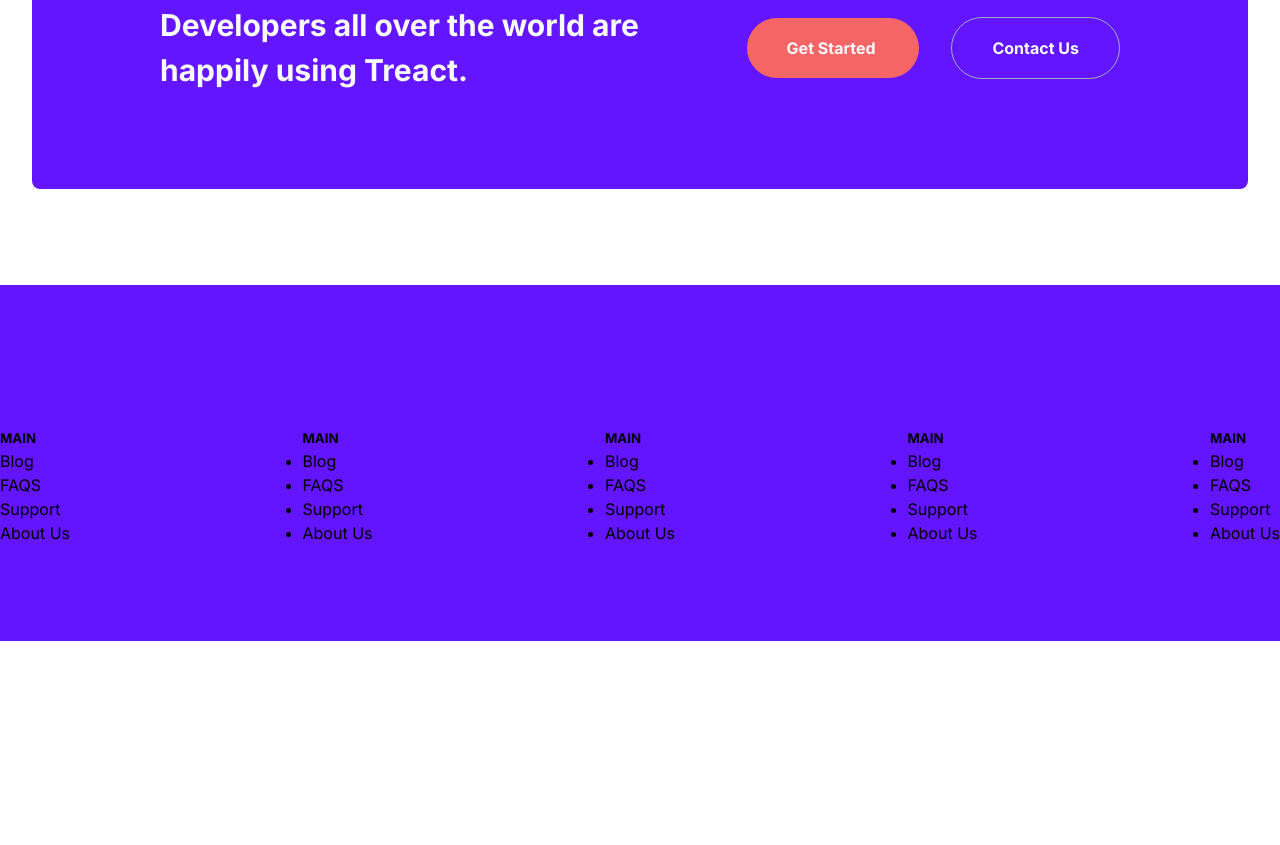
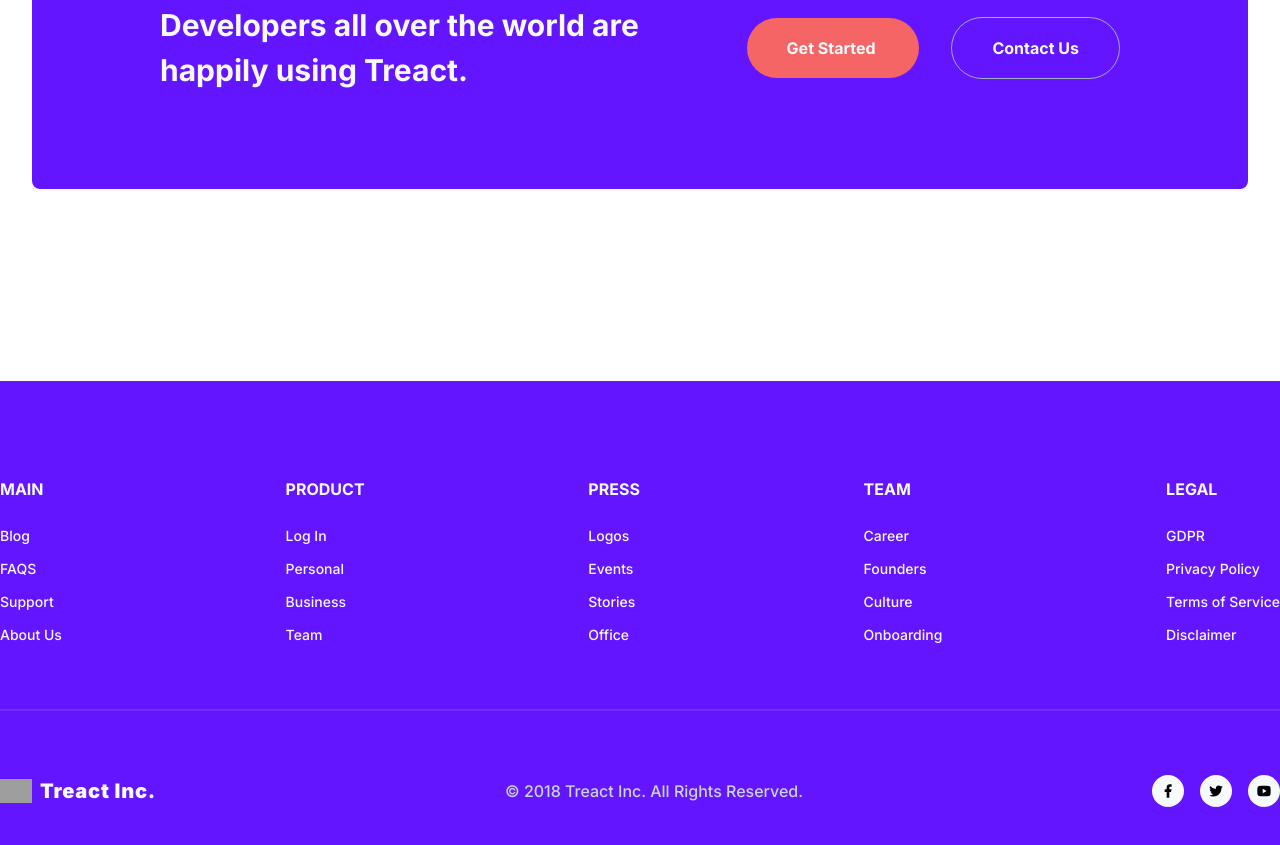
Before and after one commit to StarkoVega/Final-CSS-HTML-Project, a plain HTML site: page index.html in a window 1280 px wide. Shown: the part 7107-7952 px from the top of the page. Before the commit the page ends 7748 px from the top, so only its background shows below. Drawn offline with Linux system fonts and the light colour scheme; grey boxes are pictures that could not be loaded.

Commit message:
Project Finished

```diff
--- a/index.html
+++ b/index.html
@@ -801,51 +801,172 @@
     <footer>
       <div class="container">
         <div class="row">
-          <div class="links__columns">
-            <div class="link__column">
-              <h5 class="column__title">MAIN</h5>
+          <div class="links__container">
+            <div class="links">
+              <h5 class="links__title">MAIN</h5>
               <ul class="links__list">
-                <li class="link"><a class="link__hover-efect link__hover-efect--white">Blog</a></li>
-                <li class="link"><a class="link__hover-efect link__hover-efect--white">FAQS</a></li>
-                <li class="link"><a class="link__hover-efect link__hover-efect--white">Support</a></li>
-                <li class="link"><a class="link__hover-efect link__hover-efect--white">About Us</a></li>
+                <li class="links__link">
+                  <a class="link__hover-efect link__hover-efect--white">Blog</a>
+                </li>
+                <li class="links__link">
+                  <a class="link__hover-efect link__hover-efect--white">FAQS</a>
+                </li>
+                <li class="links__link">
+                  <a class="link__hover-efect link__hover-efect--white"
+                    >Support</a
+                  >
+                </li>
+                <li class="links__link">
+                  <a class="link__hover-efect link__hover-efect--white"
+                    >About Us</a
+                  >
+                </li>
               </ul>
             </div>
-            <div class="link__column">
-              <h5 class="column__title">MAIN</h5>
+            <div class="links">
+              <h5 class="links__title">PRODUCT</h5>
               <ul class="links__list">
-                <li class="link"><a class="link__hover-efect link__hover-efect--white">Blog</a></li>
-                <li class="link"><a class="link__hover-efect link__hover-efect--white">FAQS</a></li>
-                <li class="link"><a class="link__hover-efect link__hover-efect--white">Support</a></li>
-                <li class="link"><a class="link__hover-efect link__hover-efect--white">About Us</a></li>
+                <li class="links__link">
+                  <a class="link__hover-efect link__hover-efect--white"
+                    >Log In</a
+                  >
+                </li>
+                <li class="links__link">
+                  <a class="link__hover-efect link__hover-efect--white"
+                    >Personal</a
+                  >
+                </li>
+                <li class="links__link">
+                  <a class="link__hover-efect link__hover-efect--white"
+                    >Business</a
+                  >
+                </li>
+                <li class="links__link">
+                  <a class="link__hover-efect link__hover-efect--white">Team</a>
+                </li>
               </ul>
             </div>
-            <div class="link__column">
-              <h5 class="column__title">MAIN</h5>
+            <div class="links">
+              <h5 class="links__title">PRESS</h5>
               <ul class="links__list">
-                <li class="link"><a class="link__hover-efect link__hover-efect--white">Blog</a></li>
-                <li class="link"><a class="link__hover-efect link__hover-efect--white">FAQS</a></li>
-                <li class="link"><a class="link__hover-efect link__hover-efect--white">Support</a></li>
-                <li class="link"><a class="link__hover-efect link__hover-efect--white">About Us</a></li>
+                <li class="links__link">
+                  <a class="link__hover-efect link__hover-efect--white"
+                    >Logos</a
+                  >
+                </li>
+                <li class="links__link">
+                  <a class="link__hover-efect link__hover-efect--white"
+                    >Events</a
+                  >
+                </li>
+                <li class="links__link">
+                  <a class="link__hover-efect link__hover-efect--white"
+                    >Stories</a
+                  >
+                </li>
+                <li class="links__link">
+                  <a class="link__hover-efect link__hover-efect--white"
+                    >Office</a
+                  >
+                </li>
               </ul>
             </div>
-            <div class="link__column">
-              <h5 class="column__title">MAIN</h5>
+            <div class="links">
+              <h5 class="links__title">TEAM</h5>
               <ul class="links__list">
-                <li class="link"><a class="link__hover-efect link__hover-efect--white">Blog</a></li>
-                <li class="link"><a class="link__hover-efect link__hover-efect--white">FAQS</a></li>
-                <li class="link"><a class="link__hover-efect link__hover-efect--white">Support</a></li>
-                <li class="link"><a class="link__hover-efect link__hover-efect--white">About Us</a></li>
+                <li class="links__link">
+                  <a class="link__hover-efect link__hover-efect--white"
+                    >Career</a
+                  >
+                </li>
+                <li class="links__link">
+                  <a class="link__hover-efect link__hover-efect--white"
+                    >Founders</a
+                  >
+                </li>
+                <li class="links__link">
+                  <a class="link__hover-efect link__hover-efect--white"
+                    >Culture</a
+                  >
+                </li>
+                <li class="links__link">
+                  <a class="link__hover-efect link__hover-efect--white"
+                    >Onboarding</a
+                  >
+                </li>
               </ul>
             </div>
-            <div class="link__column">
-              <h5 class="column__title">MAIN</h5>
+            <div class="links">
+              <h5 class="links__title">LEGAL</h5>
               <ul class="links__list">
-                <li class="link"><a class="link__hover-efect link__hover-efect--white">Blog</a></li>
-                <li class="link"><a class="link__hover-efect link__hover-efect--white">FAQS</a></li>
-                <li class="link"><a class="link__hover-efect link__hover-efect--white">Support</a></li>
-                <li class="link"><a class="link__hover-efect link__hover-efect--white">About Us</a></li>
+                <li class="links__link">
+                  <a class="link__hover-efect link__hover-efect--white">GDPR</a>
+                </li>
+                <li class="links__link">
+                  <a class="link__hover-efect link__hover-efect--white"
+                    >Privacy Policy</a
+                  >
+                </li>
+                <li class="links__link">
+                  <a class="link__hover-efect link__hover-efect--white"
+                    >Terms of Service</a
+                  >
+                </li>
+                <li class="links__link">
+                  <a class="link__hover-efect link__hover-efect--white"
+                    >Disclaimer</a
+                  >
+                </li>
               </ul>
+            </div>
+          </div>
+          <div class="footer__divider"></div>
+          <div class="footer__info">
+            <div class="footer__logo">
+              <img
+                src="https://treact.owaiskhan.me/static/media/logo-light.d9a5d1b5.svg"
+                alt=""
+                class="footer__logo--img"
+              />
+              <h5 class="footer__logo--text">Treact Inc.</h5>
+            </div>
+            <p class="footer__copyright">
+              &copy; 2018 Treact Inc. All Rights Reserved.
+            </p>
+            <div class="footer__socials">
+              <a href="https://facebook.com/" class="footer__socials--anchor">
+                <svg
+                  fill="currentColor"
+                  viewBox="0 0 24 24"
+                  class="footer__socials--logo"
+                >
+                  <path
+                    d="M14 13.5h2.5l1-4H14v-2c0-1.03 0-2 2-2h1.5V2.14c-.326-.043-1.557-.14-2.857-.14C11.928 2 10 3.657 10 6.7v2.8H7v4h3V22h4v-8.5z"
+                  ></path>
+                </svg>
+              </a>
+              <a href="https://facebook.com/" class="footer__socials--anchor">
+                <svg
+                  fill="currentColor"
+                  viewBox="0 0 24 24"
+                  class="footer__socials--logo"
+                >
+                  <path
+                    d="M22.162 5.656a8.384 8.384 0 01-2.402.658A4.196 4.196 0 0021.6 4c-.82.488-1.719.83-2.656 1.015a4.182 4.182 0 00-7.126 3.814 11.874 11.874 0 01-8.62-4.37 4.168 4.168 0 00-.566 2.103c0 1.45.738 2.731 1.86 3.481a4.168 4.168 0 01-1.894-.523v.052a4.185 4.185 0 003.355 4.101 4.21 4.21 0 01-1.89.072A4.185 4.185 0 007.97 16.65a8.394 8.394 0 01-6.191 1.732 11.83 11.83 0 006.41 1.88c7.693 0 11.9-6.373 11.9-11.9 0-.18-.005-.362-.013-.54a8.496 8.496 0 002.087-2.165z"
+                  ></path>
+                </svg>
+              </a>
+              <a href="https://facebook.com/" class="footer__socials--anchor">
+                <svg
+                  fill="currentColor"
+                  viewBox="0 0 24 24"
+                  class="footer__socials--logo"
+                >
+                  <path
+                    d="M21.543 6.498C22 8.28 22 12 22 12s0 3.72-.457 5.502c-.254.985-.997 1.76-1.938 2.022C17.896 20 12 20 12 20s-5.893 0-7.605-.476c-.945-.266-1.687-1.04-1.938-2.022C2 15.72 2 12 2 12s0-3.72.457-5.502c.254-.985.997-1.76 1.938-2.022C6.107 4 12 4 12 4s5.896 0 7.605.476c.945.266 1.687 1.04 1.938 2.022zM10 15.5l6-3.5-6-3.5v7z"
+                  ></path>
+                </svg>
+              </a>
             </div>
           </div>
         </div>
--- a/styles.css
+++ b/styles.css
@@ -10,6 +10,10 @@
 
 body {
   padding: 32px;
+}
+
+main {
+  padding-bottom: 96px;
 }
 
 a {
@@ -130,7 +134,7 @@ a {
 }
 
 .link__hover-efect--white:after {
-  background-color: #fff;
+  background-color: #f7fafc;
 }
 
 .link__hover-efect--purple:after {
@@ -813,12 +817,86 @@ footer {
   margin: 0 -32px -32px -32px;
 }
 
-.links__columns {
+.links__container {
   display: flex;
   justify-content: space-between;
 }
 
-.link__column {
-  margin-top: 48px;
+.links {
   width: auto;
 }
+
+.links__title {
+  color: #f7fafc;
+  font-size: 16px;
+  font-weight: 700;
+  line-height: 1.5;
+}
+
+.links__list {
+  list-style: none;
+  margin-top: 24px;
+  color: #f7fafc;
+  font-size: 14px;
+  font-weight: 500;
+}
+
+.links__link {
+  margin-top: 12px;
+}
+
+.footer__divider {
+  width: 100%;
+  border: 1px solid #742cff;
+  margin: 64px 0;
+}
+
+.footer__info {
+  display: flex;
+  justify-content: space-between;
+  align-items: center;
+}
+
+.footer__logo {
+  display: flex;
+  align-items: center;
+}
+
+.footer__logo--img {
+  width: 32px;
+}
+
+.footer__logo--text {
+  color: #f7fafc;
+  font-size: 20px;
+  font-weight: 900;
+  letter-spacing: 0.8px;
+  margin-left: 8px;
+}
+
+.footer__copyright {
+  color: #cbd5e0;
+  font-size: 16px;
+  font-weight: 500;
+}
+
+.footer__socials {
+  display: flex;
+}
+
+.footer__socials--anchor {
+  display: flex;
+  background-color: #f7fafc;
+  border-radius: 100px;
+  padding: 8px;
+  margin-right: 16px;
+}
+
+.footer__socials--anchor:last-child {
+  margin: 0;
+}
+
+.footer__socials--logo {
+  width: 16px;
+  height: 16px;
+}
```
